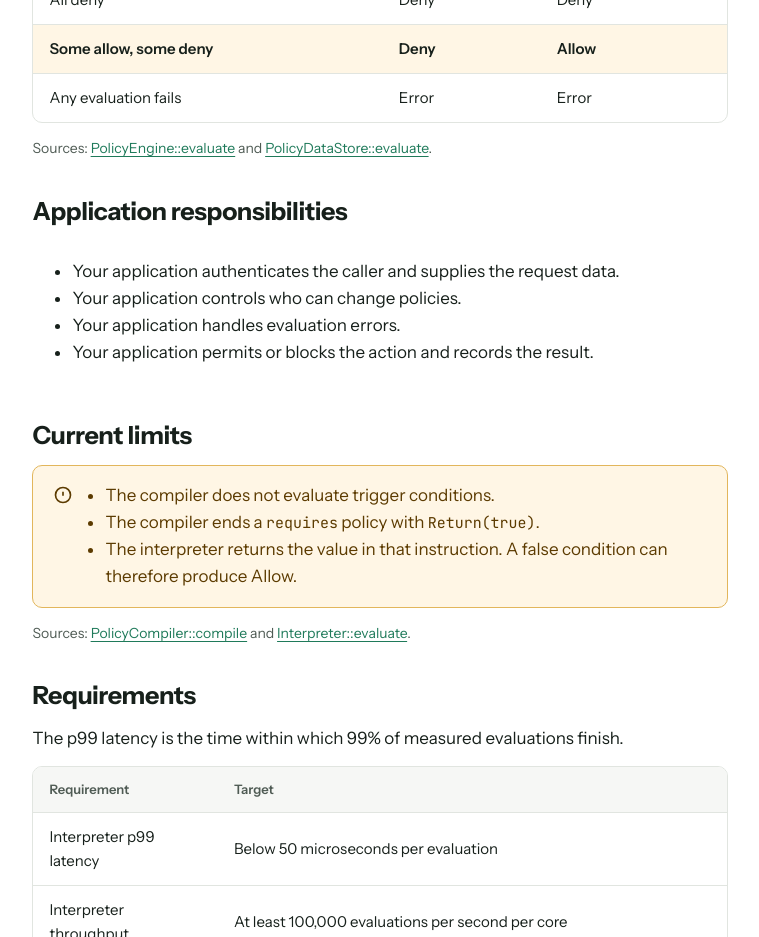
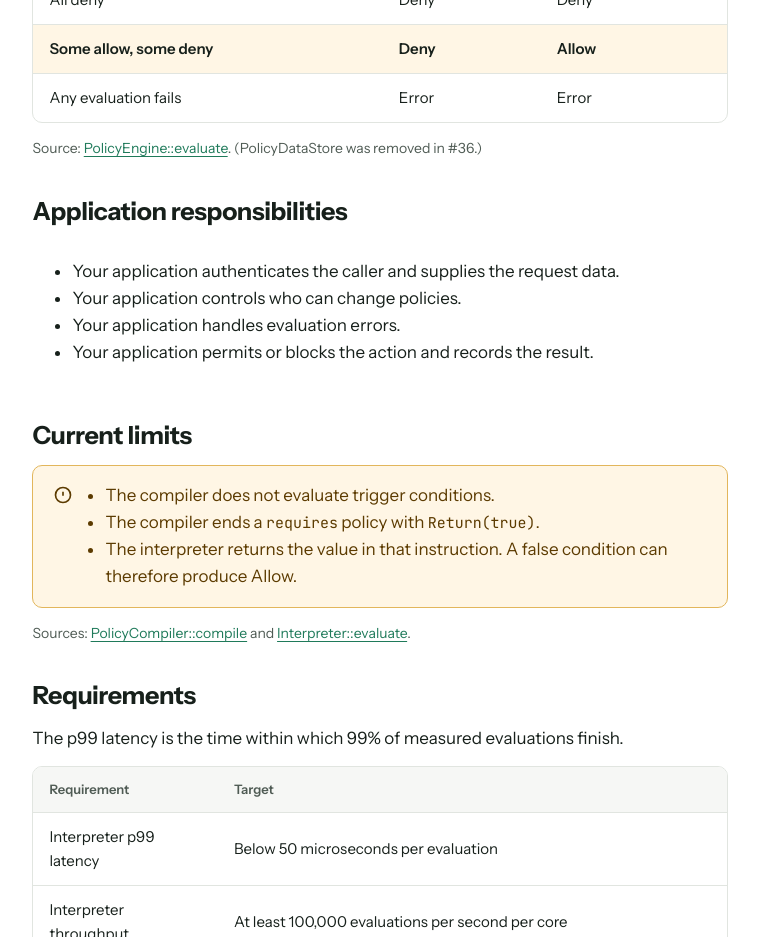
Before and after one commit to jrepp/ipe, a website: page docs/contract.html in a window 1280 px wide. Shown: the part 1220-2157 px from the top of the page, without its empty margins (256-1015 px from the left). Drawn offline with Linux system fonts and the light colour scheme.

Commit message:
fix(docs): drop dead PolicyDataStore source link from contract page
The docs contract test asserts every html link target exists;
contract.html linked ../crates/ipe-core/src/store.rs which #36
deleted. Link checker now passes; cross-file href scan clean.

```diff
--- a/docs/contract.html
+++ b/docs/contract.html
@@ -67,7 +67,7 @@ Err(Error::EvaluationError(..))</pre>
             <tr><td>Any evaluation fails</td><td>Error</td><td>Error</td></tr>
           </tbody>
         </table></div>
-        <p class="small muted">Sources: <a href="../crates/ipe-core/src/engine.rs">PolicyEngine::evaluate</a> and <a href="../crates/ipe-core/src/store.rs">PolicyDataStore::evaluate</a>.</p>
+        <p class="small muted">Source: <a href="../crates/ipe-core/src/engine.rs">PolicyEngine::evaluate</a>. (PolicyDataStore was removed in #36.)</p>
       </section>
       <section class="section" id="responsibilities">
         <h2>Application responsibilities</h2>
```
